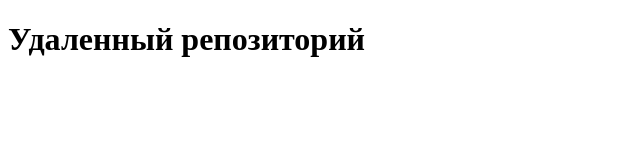
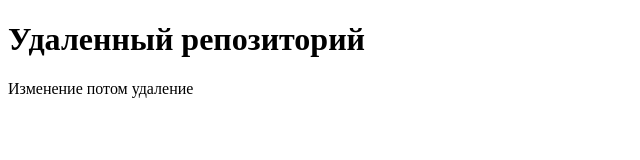
Before and after one commit to SeriousBomb/mySiteSB, a plain HTML site: page index.html in a window 1280 px wide. Shown: the whole page, without its empty margins (0-640 px from the left). Drawn offline with Linux system fonts and the light colour scheme.

Commit message:
Ошибочный коммит

```diff
--- a/index.html
+++ b/index.html
@@ -7,5 +7,6 @@
 </head>
 <body>
     <h1>Удаленный репозиторий</h1>
+    <p>Изменение потом удаление</p>
 </body>
 </html>
```
